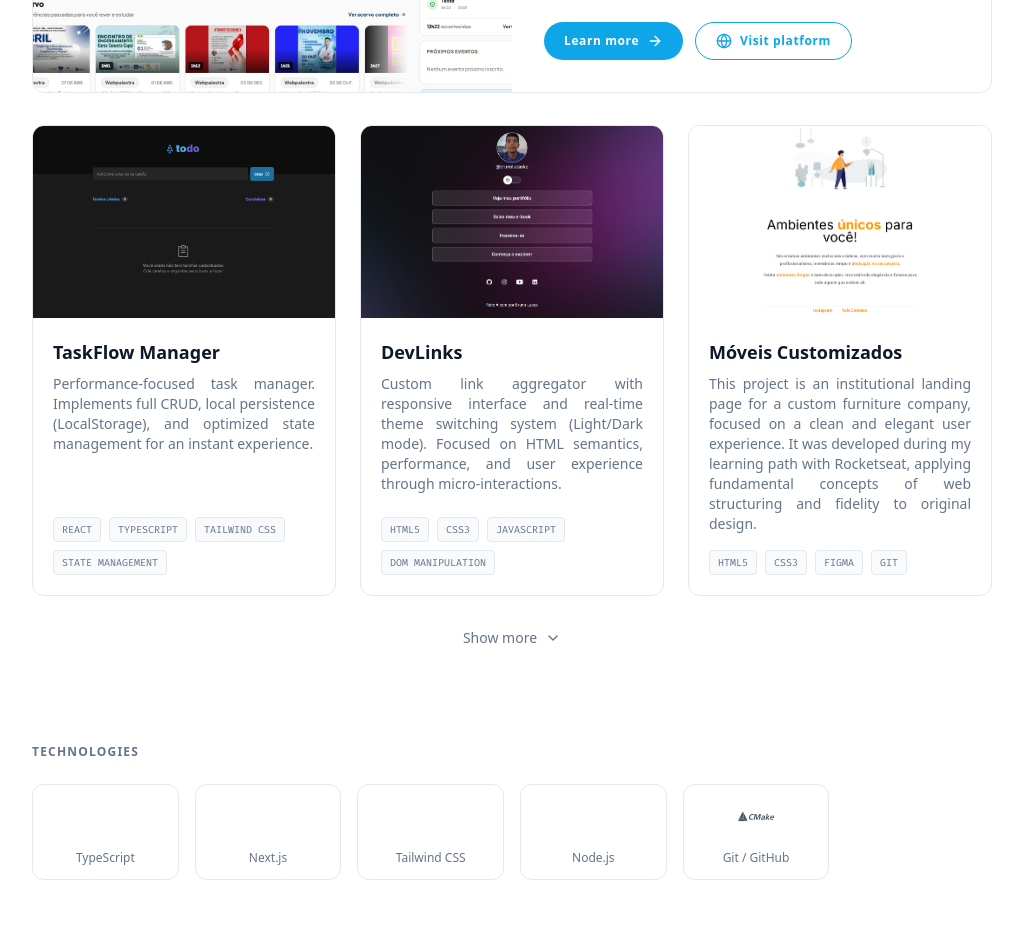
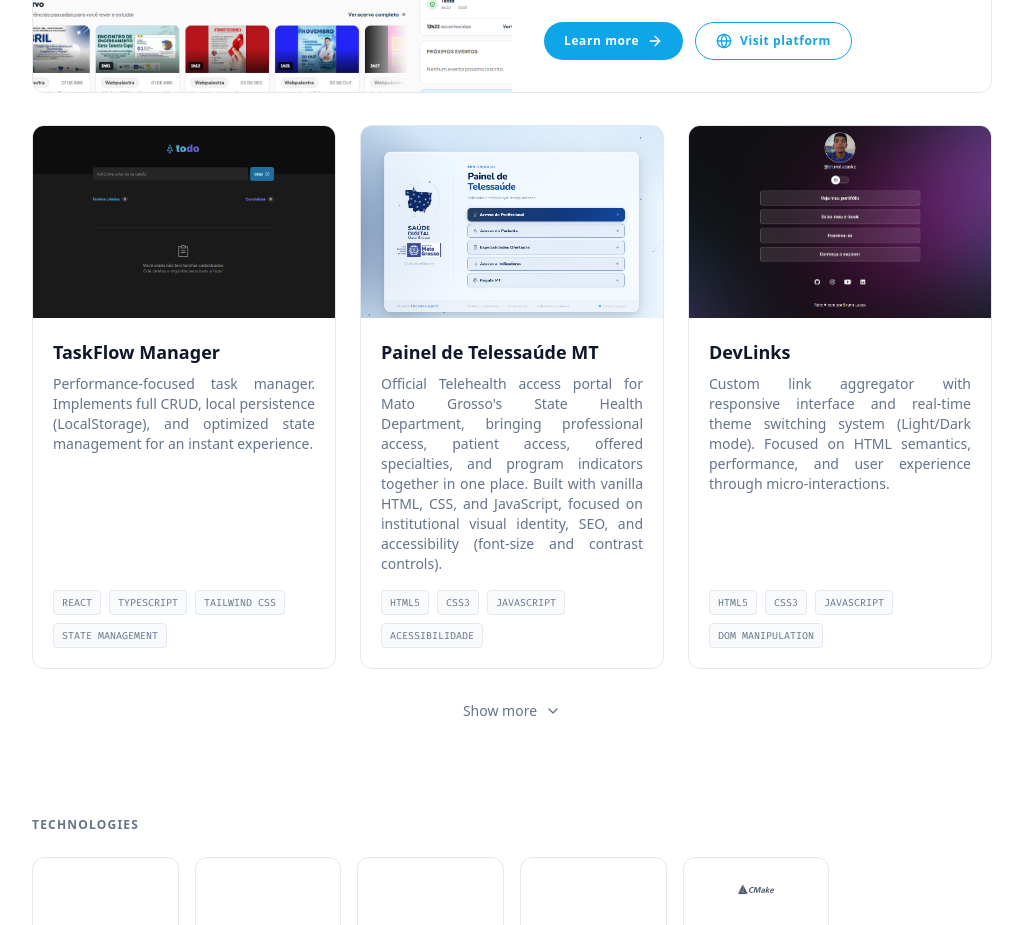
Before and after one commit to somentebruno/dev-portfolio, a Next.js app: page /en in a window 1280 px wide. Shown: the part 1880-2805 px from the top of the page, without its empty margins (128-1151 px from the left). Built offline with nearby package versions, Linux system fonts and the light colour scheme.

Commit message:
feat: add Painel de Telessaúde MT project card
Public SES-MT telehealth access portal (vanilla HTML/CSS/JS), with live demo and repo links.

```diff
--- a/src/components/Projects.tsx
+++ b/src/components/Projects.tsx
@@ -31,6 +31,14 @@ export function Projects() {
             image: "/taskflow.png",
             link: "https://todo.brunolucasdev.com",
             repo: "https://github.com/somentebruno/to-do-list-app",
+        },
+        {
+            title: "Painel de Telessaúde MT",
+            description: t("projectPainelTelessaudeDesc"),
+            tags: ["HTML5", "CSS3", "JavaScript", "Acessibilidade"],
+            image: "/painel-telessaude.png",
+            link: "https://paineltelessaudemt.vercel.app",
+            repo: "https://github.com/somentebruno/paineltelessaudemt",
         },
         {
             title: "DevLinks",
--- a/src/messages/en.json
+++ b/src/messages/en.json
@@ -60,6 +60,7 @@
         "learnMore": "Learn more",
         "viewDemo": "Visit platform",
         "projectTeleEducaShortDesc": "Multi-tenant continuing-education platform for Mato Grosso's State Health Department, unifying live classes, async coursework, and attendance proof in one product — planned and built solo, from the ground up to deployment.",
+        "projectPainelTelessaudeDesc": "Official Telehealth access portal for Mato Grosso's State Health Department, bringing professional access, patient access, offered specialties, and program indicators together in one place. Built with vanilla HTML, CSS, and JavaScript, focused on institutional visual identity, SEO, and accessibility (font-size and contrast controls).",
         "project1Desc": "Performance-focused task manager. Implements full CRUD, local persistence (LocalStorage), and optimized state management for an instant experience.",
         "project2Desc": "Custom link aggregator with responsive interface and real-time theme switching system (Light/Dark mode). Focused on HTML semantics, performance, and user experience through micro-interactions.",
         "project3Desc": "This project is an institutional landing page for a custom furniture company, focused on a clean and elegant user experience. It was developed during my learning path with Rocketseat, applying fundamental concepts of web structuring and fidelity to original design.",
--- a/src/messages/pt.json
+++ b/src/messages/pt.json
@@ -60,6 +60,7 @@
         "learnMore": "Saber mais",
         "viewDemo": "Acessar plataforma",
         "projectTeleEducaShortDesc": "Plataforma multi-tenant de educação continuada para a Secretaria de Estado de Saúde de Mato Grosso, unindo aula ao vivo, trilha assíncrona e comprovação de presença num só produto — planejada e construída sozinho, do zero ao deploy.",
+        "projectPainelTelessaudeDesc": "Portal oficial de acesso à Telessaúde da Secretaria de Estado de Saúde de Mato Grosso, reunindo acesso do profissional, acesso do paciente, especialidades ofertadas e indicadores do programa num só lugar. Construído em HTML, CSS e JavaScript puros, com foco em identidade visual institucional, SEO e acessibilidade (ajuste de fonte e contraste).",
         "project1Desc": "Gerenciador de tarefas focado em performance. Implementa CRUD completo, persistência local (LocalStorage) e gestão de estado otimizada para uma experiência instantânea.",
         "project2Desc": "Agregador de links personalizado com interface responsiva e sistema de troca de temas (Light/Dark mode) em tempo real. Focado em semântica HTML, performance e experiência do usuário através de micro-interações.",
         "project3Desc": "Este projeto é uma landing page institucional para uma empresa de móveis sob medida, focada em uma experiência de usuário limpa e elegante. Foi desenvolvido durante minha trilha de aprendizado com a Rocketseat, aplicando conceitos fundamentais de estruturação web e fidelidade ao design original.",
```
Also changed, not shown: public/painel-telessaude.png (added).
